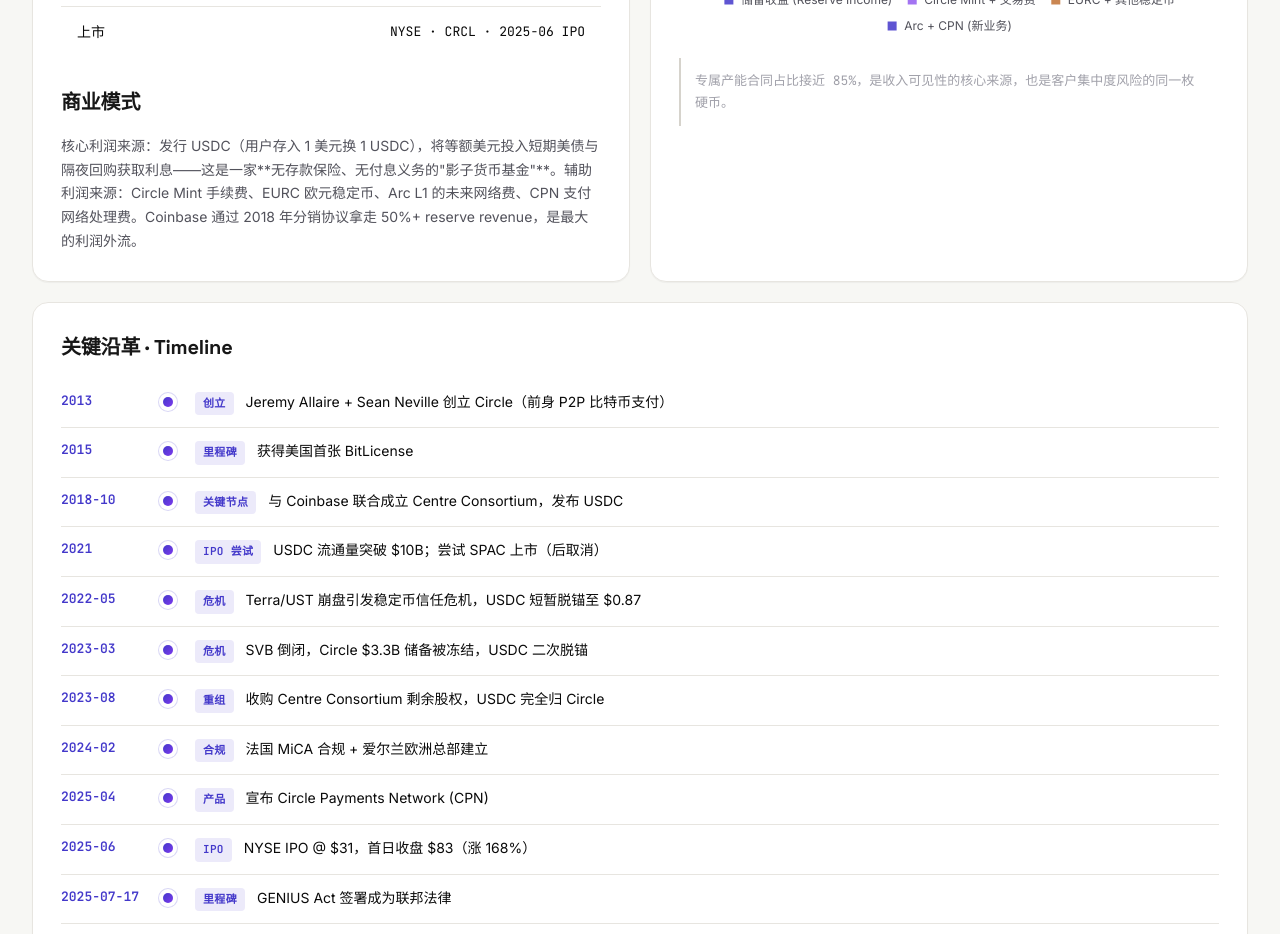
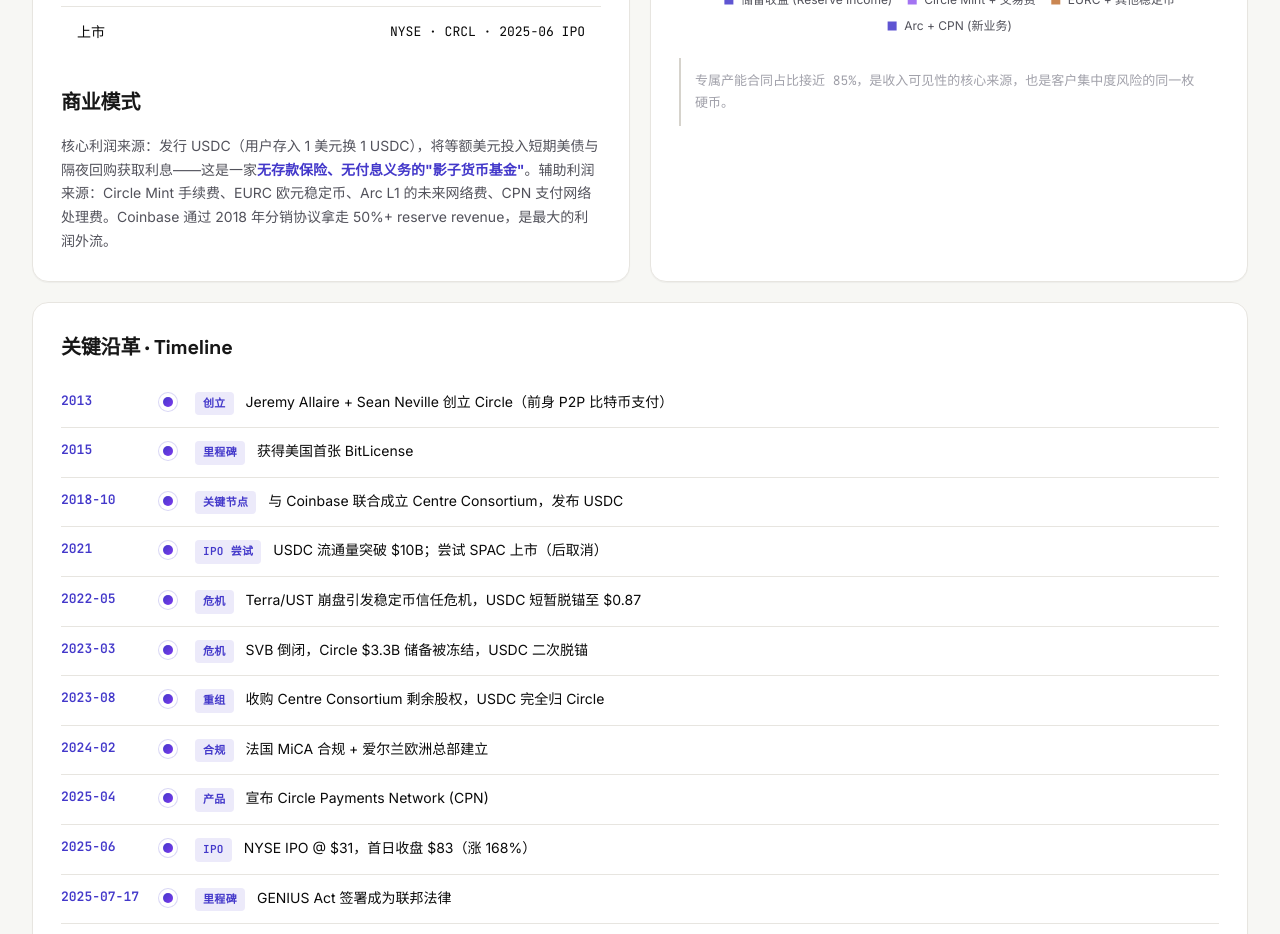
Before and after one commit to zsjunai/coin-research, a Vue app: page /company/circle in a window 1280 px wide. Shown: the part 980-1914 px from the top of the page. Built offline with nearby package versions, Linux system fonts and the light colour scheme.

Commit message:
fix: businessModel 段落也按 markdown 加粗渲染

```diff
--- a/src/views/CompanyView.vue
+++ b/src/views/CompanyView.vue
@@ -818,9 +818,7 @@
                         </tbody>
                     </table>
                     <h3 style="margin-top: 28px">商业模式</h3>
-                    <p style="color: var(--text-secondary); font-size: 14px; line-height: 1.7">
-                        {{ data.overview.businessModel }}
-                    </p>
+                    <p style="color: var(--text-secondary); font-size: 14px; line-height: 1.7" v-html="data.overview.businessModel.replace(/\*\*(.+?)\*\*/g, '<strong style=&quot;color:var(--accent-primary)&quot;>$1</strong>')"></p>
                 </div>
                 <div class="card">
                     <h3>营收构成（估算）</h3>
```
